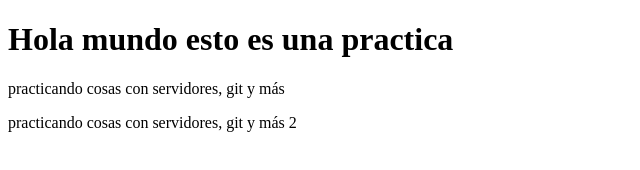
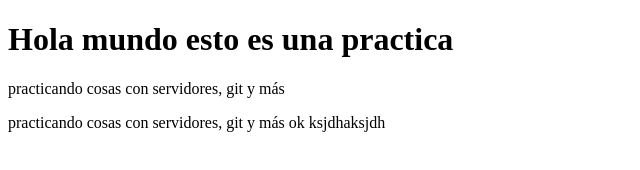
Before and after one commit to kgue27ara/clone-example, a plain HTML site: page index.html in a window 1280 px wide. Shown: the whole page, without its empty margins (0-640 px from the left). Drawn offline with Linux system fonts and the light colour scheme.

Commit message:
update html

```diff
--- a/index.html
+++ b/index.html
@@ -8,7 +8,6 @@
 <body>
     <h1>Hola mundo esto es una practica </h1>
     <p> practicando cosas con servidores, git y más</p>
-    <p> practicando cosas con servidores, git y más 2</p>
-
+    <p> practicando cosas con servidores, git y más ok ksjdhaksjdh</p>
 </body>
 </html>
```
